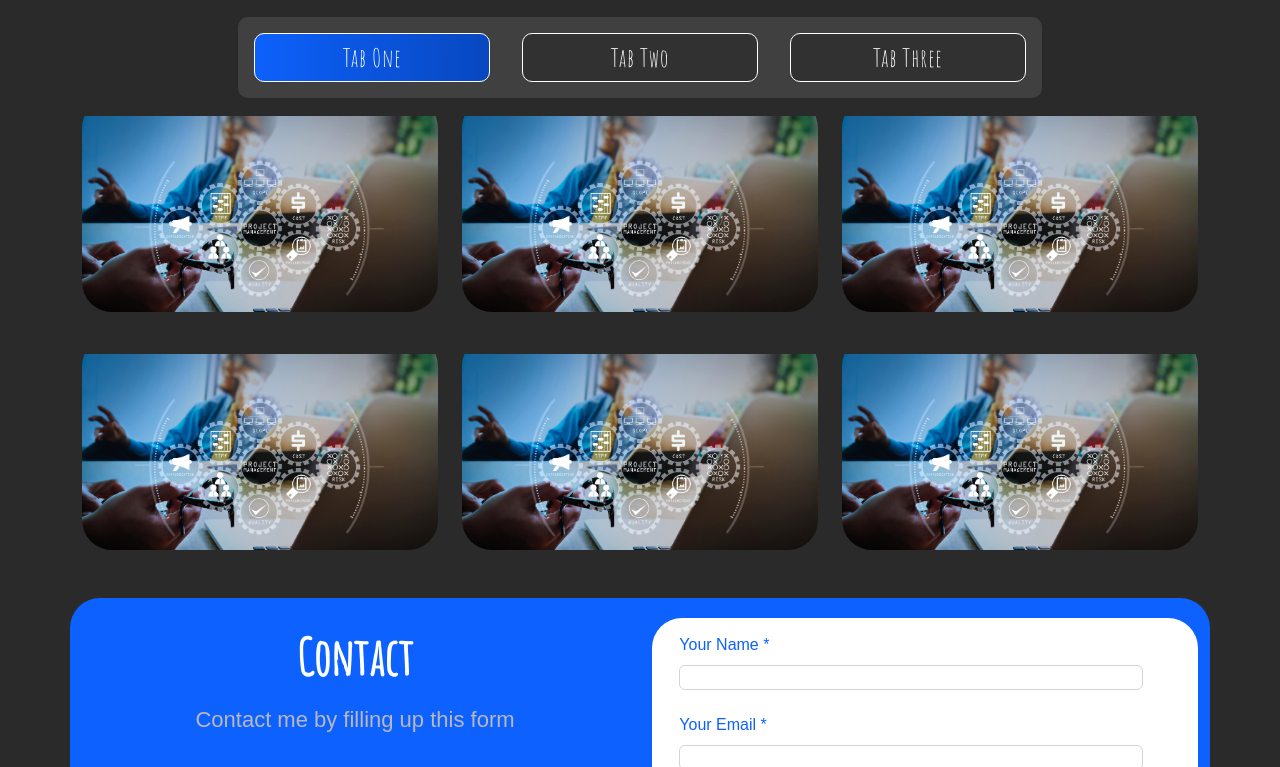
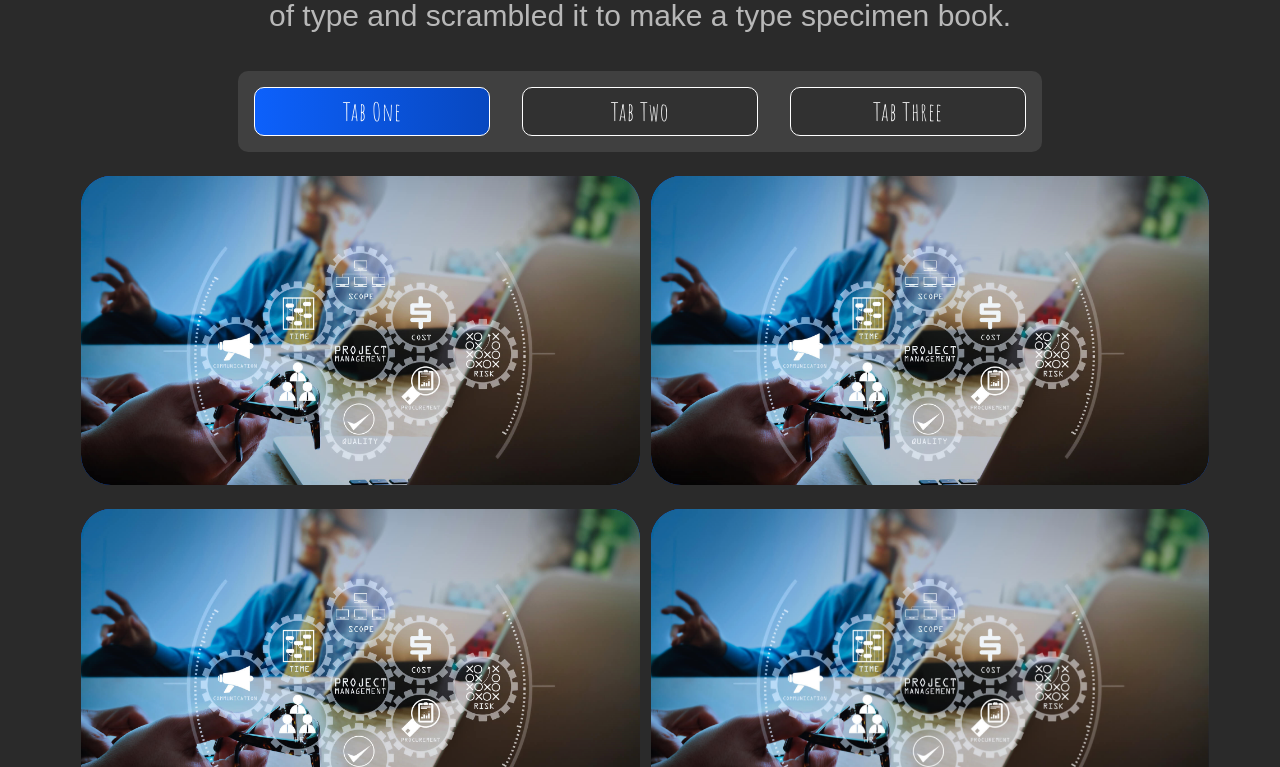
Before and after one commit to jonasmachados/portfolio, a React (Create React App) app: page / in a window 1280 px wide. Shown: the part 2633-3400 px from the top of the page. Built offline with nearby package versions, Linux system fonts and the light colour scheme; a web font is replaced by a local one.

Commit message:
style projects cards

```diff
--- a/src/components/Projects/Projects.css
+++ b/src/components/Projects/Projects.css
@@ -1,8 +1,10 @@
 @import url("https://fonts.googleapis.com/css2?family=Amatic+SC&family=Cormorant+SC&display=swap");
 
 .project {
-  padding-top: 2%;
+  padding: 80px 0;
+  position: static;
   background-color: var(--background-color);
+  padding-bottom: 120px;
 }
 .project h2 {
   font-family: "Amatic SC", cursive;
@@ -27,6 +29,7 @@
   border-radius: 10px;
   background-color: rgb(255 255 255 / 10%);
   overflow: hidden;
+  margin-bottom: 24px;
 }
 .project .nav.nav-pills .nav-item {
   width: 33.33333%;
@@ -80,8 +83,8 @@
   border: 1px solid #fff;
   border-radius: 10px
 }
+/*
 .proj-imgbx {
-  padding-top: 5%;
   position: relative;
   border-radius: 30px;
   overflow: hidden;
@@ -125,13 +128,56 @@
   font-size: 15px;
   letter-spacing: 0.8px;
 }
+*/
 
-.proj-imgbx img{
+.container-project {
+  display: flex;
+  flex-direction: column;
+  align-items: center;
+  justify-content: center;
   position: static;
+  width: 49%;
+  margin-bottom: 24px;
+  border-radius: 30px;
+  background-color: var(--primary-color);
+  padding-left: 0;
+  padding-right: 0;
+ margin-left: 11px;
+}
+
+.image {
+  opacity: 1;
+  display: block;
   width: 100%;
-  height: 20%;
+  height: auto;
+  transition: .5s ease;
+  backface-visibility: hidden;
+  border-radius: 30px;
+}
+
+.middle {
+  transition: .5s ease;
+  opacity: 0;
+  position: initial;
+  margin-left: 30%;
+  transform: translate(-50%, -50%);
+  -ms-transform: translate(-50%, -50%);
+  text-align: center;
+  height: 0.1px;
+}
+
+.container-project:hover .image {
+  opacity: 0.3;
+}
+
+.container-project:hover .middle {
   opacity: 1;
+}
 
+.text {
+  color: white;
+  font-size: 16px;
+  padding-top: 75%;
 }
 
 
--- a/src/components/ProjectsCard/ProjectCard.js
+++ b/src/components/ProjectsCard/ProjectCard.js
@@ -3,6 +3,7 @@ import "../Projects/Projects.css";
 
 const ProjectCard = ({ title, description, imgUrl }) => {
   return (
+    /*
     <Col size={12} sm={6} md={4}>
       <div className="proj-imgbx">
         <img src={imgUrl} />
@@ -12,6 +13,16 @@ const ProjectCard = ({ title, description, imgUrl }) => {
         </div>
       </div>
     </Col>
+    */
+    <div class="container-project">
+      <div class="middle">
+        <div class="text">
+          <h4>{title}</h4>
+          <span>{description}</span>
+        </div>
+      </div>
+      <img src={imgUrl} alt="Avatar" class="image" />
+    </div>
   );
 };
 
```
